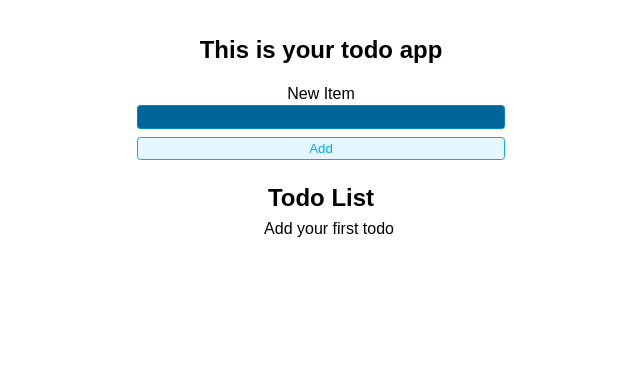
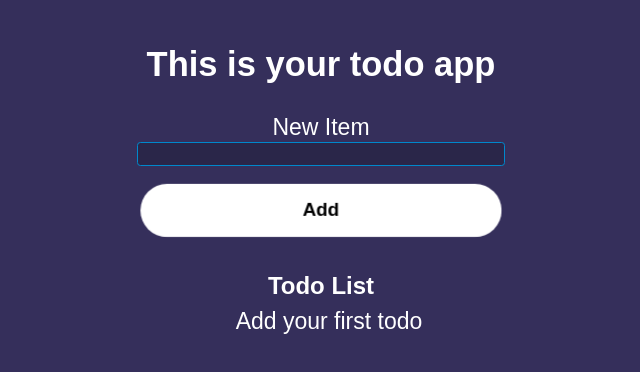
Before and after one commit to dgorik/todo-react, a React (Vite) app: page / in a window 1280 px wide. Shown: the top 372 px of the page, without its empty margins (319-959 px from the left). Built offline with nearby package versions, Linux system fonts and the light colour scheme.

Commit message:
Reworked the buttons and changed the background color

```diff
--- a/src/TodoItem.jsx
+++ b/src/TodoItem.jsx
@@ -6,7 +6,7 @@ export function TodoItem({ completed, id, title, toggleTodo, deleteTodo }) {
                     onChange={e => toggleTodo(id, e.target.checked)} />
                 {title}
             </label>
-            <button onClick={() => deleteTodo(id)} className="btn btn-danger"> Delete </button>
+            <button onClick={() => deleteTodo(id)} className="btn-danger"> Delete </button>
         </li>
     )
 
--- a/src/styles.css
+++ b/src/styles.css
@@ -1,11 +1,12 @@
 * {
-    font-family: Arial, Helvetica, sans-serif;
+    font-family: "Josefin Sans", sans-serif;
     box-sizing: border-box;
 }
 
 body {
-    background: rgb(255, 255, 255);
-    color: black;
+    background: #352f5b;
+    color: #fff;
+    font-size: 23px;
     max-width: 400px;
     padding: 1rem;
     margin: auto;
@@ -24,36 +25,26 @@ body {
     gap: 0.1rem;
 }
 
-.btn {
-    background: hsl(200, 100%, 50%, 0.1);
-    border: 1px solid hsl(200, 100%, 50%);
-    color: hsl(200, 100%, 50%);
-    padding: 0.25em 0.5em;
-    border-radius: 0.25em;
-    cursor: pointer;
-    outline: none;
-}
-
 .btn:hover,
 .btn:focus-visible {
     background: hsl(200, 100%, 50%, 0.2);
 }
 
-.btn.btn-danger {
+.btn-danger {
     background: hsl(0, 100%, 40%, 0.1);
     border: 1px solid hsl(0, 100%, 40%);
     color: hsl(0, 100%, 40%);
 }
 
-.btn.btn-danger:hover,
-.btn.btn-danger:focus-visible {
+.btn-danger:hover,
+.btn-danger:focus-visible {
     background: hsl(0, 100%, 40%, 0.2);
 }
 
 .new-item-form input {
     outline: none;
     border: 1px solid hsl(200, 100%, 40%);
-    background: hsl(200, 100%, 30%);
+    background: rgba(0, 0, 0, 0.2);
     border-radius: 0.25em;
     padding: 0.25em 0.5em;
     color: hsl(200, 100%, 90%);
@@ -84,15 +75,16 @@ body {
 .list {
     display: flex;
     flex-direction: column;
-    gap: 0.3rem;
-    justify-content: center;
+    gap: 0.7rem;
     align-items: center;
 }
 
+
 .list li {
     display: flex;
+    justify-content: space-around;
     gap: 0.5rem;
-    justify-content: center;
+    color: #fff;
 }
 
 .list li label {
@@ -141,3 +133,39 @@ body {
 .list li:has(input:checked) label:hover::before {
     background: hsl(200, 100%, 30%);
 }
+
+/* Style for the add button */
+.btn {
+    display: inline-flex;
+    align-items: center;
+    justify-content: center;
+    padding: 0.7rem 2rem;
+    margin: 0.7rem;
+    font-family: "Poppins", sans-serif;
+    font-weight: 700;
+    font-size: 18px;
+    text-align: center;
+    text-decoration: none;
+    color: #fff;
+    backface-visibility: hidden;
+    border: 0.3rem solid transparent;
+    border-radius: 3rem;
+}
+
+.btn {
+    border-color: transparent;
+    background-color: #fff;
+    color: #000;
+    transition: transform 0.2s cubic-bezier(0.235, 0, 0.05, 0.95);
+}
+
+.btn {
+    transform: perspective(1px) scale3d(1.044, 1.044, 1) translateZ(0) !important;
+}
+
+.btn:hover {
+    background: #423a6f;
+    color: #fff;
+}
+
+/*  */
```
